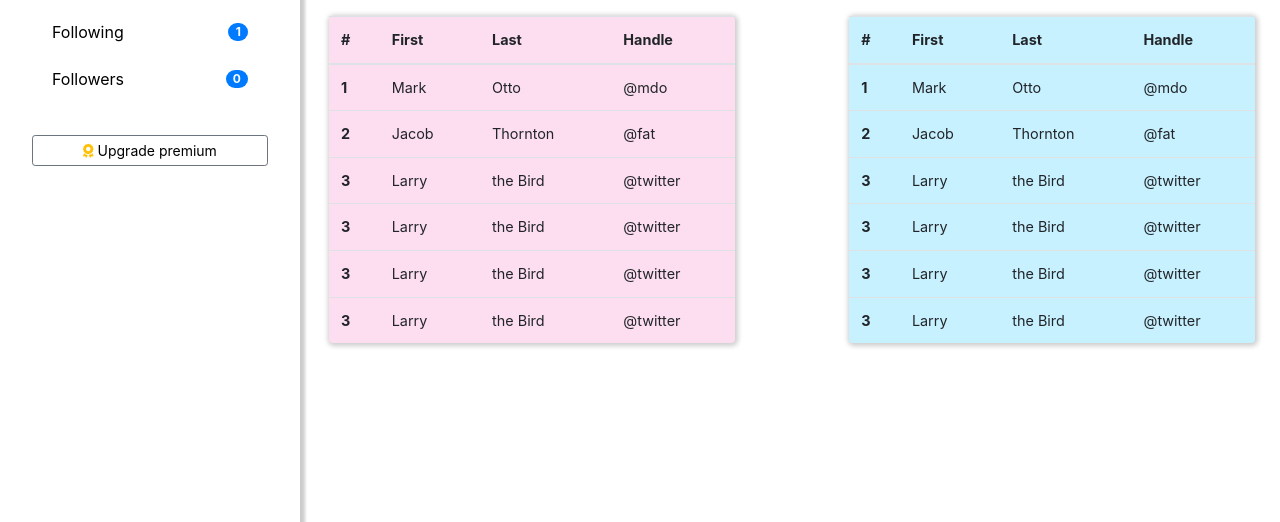
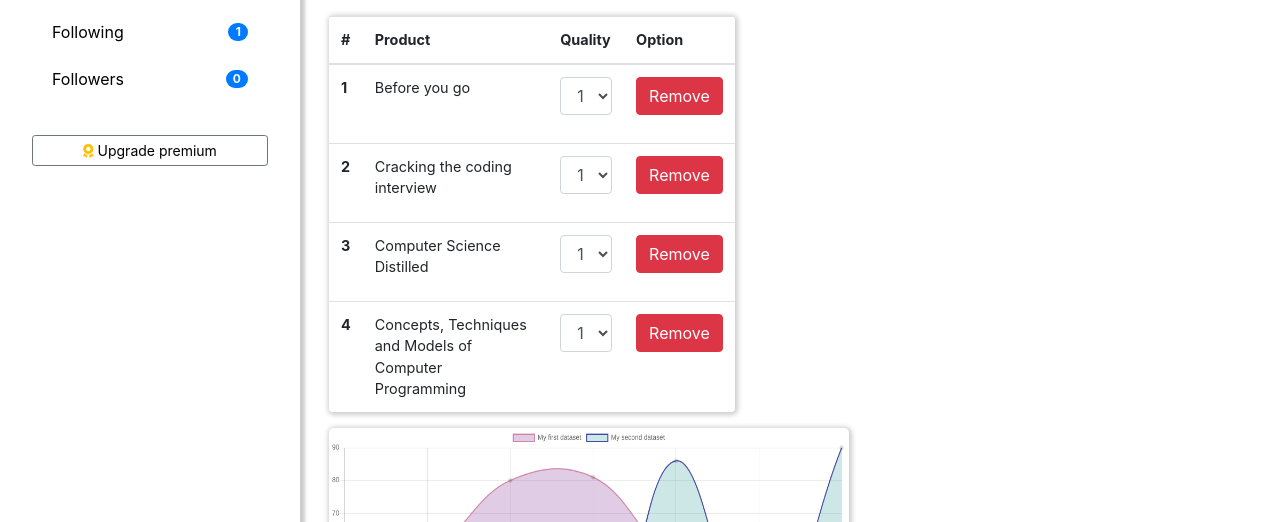
Before and after one commit to ChauDinh/canva-theme, a plain HTML site: page user.html in a window 1280 px wide. Shown: the part 278-800 px from the top of the page. Drawn offline with nearby package versions, Linux system fonts and the light colour scheme.

Commit message:
Update the UI for user route

```diff
--- a/user.css
+++ b/user.css
@@ -147,12 +147,15 @@ i {
   font-size: 0.9rem;
 }
 
-.right-col .row .table:first-child {
-  background-color: rgb(253, 222, 240);
-}
-
-.right-col .row .table:last-child {
-  background-color: rgb(200, 241, 255);
+canvas {
+  width: 520px !important;
+  height: 300px !important;
+  border-radius: 5px;
+  box-shadow: 1px 1px 5px 2px rgba(0, 0, 0, 0.2);
+  margin-left: 1rem;
+  margin-right: 2rem;
+  margin-top: auto;
+  margin-bottom: auto;
 }
 
 @media (max-width: 1200px) {
--- a/user.html
+++ b/user.html
@@ -7,6 +7,7 @@
   <meta http-equiv="X-UA-Compatible" content="ie=edge">
   <link rel="stylesheet" href="https://stackpath.bootstrapcdn.com/bootstrap/4.3.1/css/bootstrap.min.css"
     integrity="sha384-ggOyR0iXCbMQv3Xipma34MD+dH/1fQ784/j6cY/iJTQUOhcWr7x9JvoRxT2MZw1T" crossorigin="anonymous">
+  <link rel="stylesheet" href="https://cdnjs.cloudflare.com/ajax/libs/Chart.js/2.8.0/Chart.min.css">
   <script src="https://kit.fontawesome.com/f358d85d2a.js"></script>
   <link rel="stylesheet" href="./user.css">
   <title>Bookflix.com</title>
@@ -104,107 +105,101 @@
             <thead>
               <tr>
                 <th scope="col">#</th>
-                <th scope="col">First</th>
-                <th scope="col">Last</th>
-                <th scope="col">Handle</th>
+                <th scope="col">Product</th>
+                <th scope="col">Quality</th>
+                <th scope="col">Option</th>
               </tr>
             </thead>
             <tbody>
               <tr>
                 <th scope="row">1</th>
-                <td>Mark</td>
-                <td>Otto</td>
-                <td>@mdo</td>
+                <td>Before you go</td>
+                <td>
+                  <div class="form-group">
+                    <select name="" id="selectNumberProduct" class="form-control">
+                      <option value="">1</option>
+                      <option value="">2</option>
+                      <option value="">3</option>
+                      <option value="">4</option>
+                      <option value="">5</option>
+                    </select>
+                  </div>
+                </td>
+                <td>
+                  <button class="btn btn-danger">Remove</button>
+                </td>
               </tr>
               <tr>
                 <th scope="row">2</th>
-                <td>Jacob</td>
-                <td>Thornton</td>
-                <td>@fat</td>
+                <td>Cracking the coding interview</td>
+                <td>
+                  <div class="form-group">
+                    <select name="" id="selectNumberProduct" class="form-control">
+                      <option value="">1</option>
+                      <option value="">2</option>
+                      <option value="">3</option>
+                      <option value="">4</option>
+                      <option value="">5</option>
+                    </select>
+                  </div>
+                </td>
+                <td>
+                  <button class="btn btn-danger">Remove</button>
+                </td>
               </tr>
               <tr>
                 <th scope="row">3</th>
-                <td>Larry</td>
-                <td>the Bird</td>
-                <td>@twitter</td>
+                <td>Computer Science Distilled</td>
+                <td>
+                  <div class="form-group">
+                    <select name="" id="selectNumberProduct" class="form-control">
+                      <option value="">1</option>
+                      <option value="">2</option>
+                      <option value="">3</option>
+                      <option value="">4</option>
+                      <option value="">5</option>
+                    </select>
+                  </div>
+                </td>
+                <td>
+                  <button class="btn btn-danger">Remove</button>
+                </td>
               </tr>
               <tr>
-                <th scope="row">3</th>
-                <td>Larry</td>
-                <td>the Bird</td>
-                <td>@twitter</td>
-              </tr>
-              <tr>
-                <th scope="row">3</th>
-                <td>Larry</td>
-                <td>the Bird</td>
-                <td>@twitter</td>
-              </tr>
-              <tr>
-                <th scope="row">3</th>
-                <td>Larry</td>
-                <td>the Bird</td>
-                <td>@twitter</td>
+                <th scope="row">4</th>
+                <td>Concepts, Techniques and Models of Computer Programming</td>
+                <td>
+                  <div class="form-group">
+                    <select name="" id="selectNumberProduct" class="form-control">
+                      <option value="">1</option>
+                      <option value="">2</option>
+                      <option value="">3</option>
+                      <option value="">4</option>
+                      <option value="">5</option>
+                    </select>
+                  </div>
+                </td>
+                <td>
+                  <button class="btn btn-danger">Remove</button>
+                </td>
               </tr>
             </tbody>
           </table>
 
-          <table class="table col-5">
-            <thead>
-              <tr>
-                <th scope="col">#</th>
-                <th scope="col">First</th>
-                <th scope="col">Last</th>
-                <th scope="col">Handle</th>
-              </tr>
-            </thead>
-            <tbody>
-              <tr>
-                <th scope="row">1</th>
-                <td>Mark</td>
-                <td>Otto</td>
-                <td>@mdo</td>
-              </tr>
-              <tr>
-                <th scope="row">2</th>
-                <td>Jacob</td>
-                <td>Thornton</td>
-                <td>@fat</td>
-              </tr>
-              <tr>
-                <th scope="row">3</th>
-                <td>Larry</td>
-                <td>the Bird</td>
-                <td>@twitter</td>
-              </tr>
-              <tr>
-                <th scope="row">3</th>
-                <td>Larry</td>
-                <td>the Bird</td>
-                <td>@twitter</td>
-              </tr>
-              <tr>
-                <th scope="row">3</th>
-                <td>Larry</td>
-                <td>the Bird</td>
-                <td>@twitter</td>
-              </tr>
-              <tr>
-                <th scope="row">3</th>
-                <td>Larry</td>
-                <td>the Bird</td>
-                <td>@twitter</td>
-              </tr>
-            </tbody>
-          </table>
+          <canvas id="lineChart"></canvas>
         </div>
       </section>
     </div>
   </div>
 
+  <script src="https://cdnjs.cloudflare.com/ajax/libs/Chart.js/2.8.0/Chart.bundle.min.js"></script>
+  <script src="https://cdnjs.cloudflare.com/ajax/libs/Chart.js/2.8.0/Chart.min.js"></script>
+
   <script src="https://code.jquery.com/jquery-3.3.1.slim.min.js"
     integrity="sha384-q8i/X+965DzO0rT7abK41JStQIAqVgRVzpbzo5smXKp4YfRvH+8abtTE1Pi6jizo"
     crossorigin="anonymous"></script>
+
+  <script src="./user.js"></script>
 
   <script src="https://cdnjs.cloudflare.com/ajax/libs/popper.js/1.14.7/umd/popper.min.js"
     integrity="sha384-UO2eT0CpHqdSJQ6hJty5KVphtPhzWj9WO1clHTMGa3JDZwrnQq4sF86dIHNDz0W1"
--- /dev/null
+++ b/user.js
@@ -0,0 +1,26 @@
+let ctxl = document.getElementById("lineChart").getContext("2d");
+let myLineChart = new Chart(ctxl, {
+  type: "line",
+  data: {
+    labels: ["January", "February", "March", "April", "May", "June", "July"],
+    datasets: [
+      {
+        label: "My first dataset",
+        data: [65, 59, 80, 81, 56, 55, 40],
+        backgroundColor: ["rgba(105, 0, 132, .2)"],
+        borderColor: ["rgba(200, 99, 132, .7)"],
+        borderWidth: 2
+      },
+      {
+        label: "My second dataset",
+        data: [28, 48, 40, 19, 86, 27, 90],
+        backgroundColor: ["rgba(0, 137, 132, .2)"],
+        borderColor: ["rgba(0, 10, 130, .7)"],
+        borderWidth: 2
+      }
+    ]
+  },
+  options: {
+    responsive: true
+  }
+});
```
